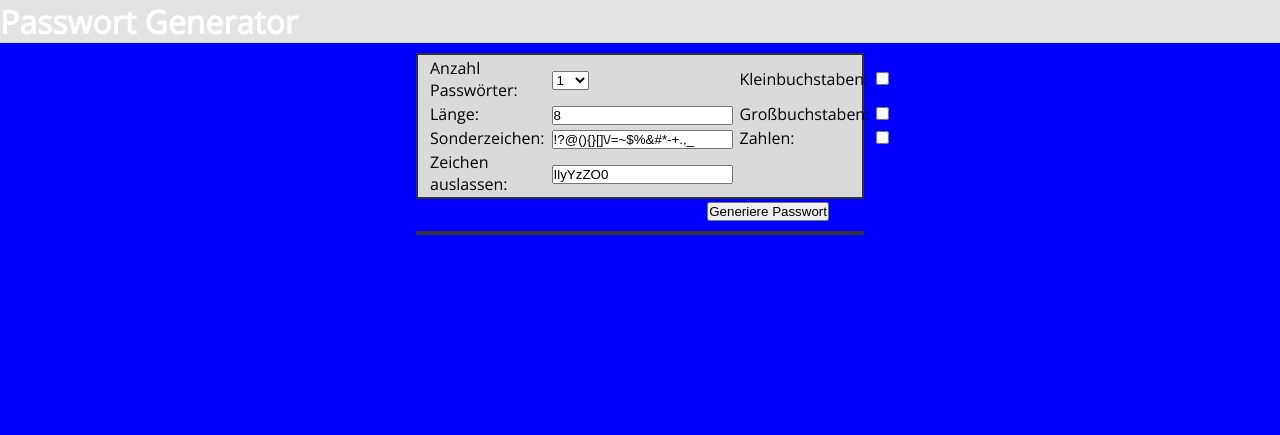
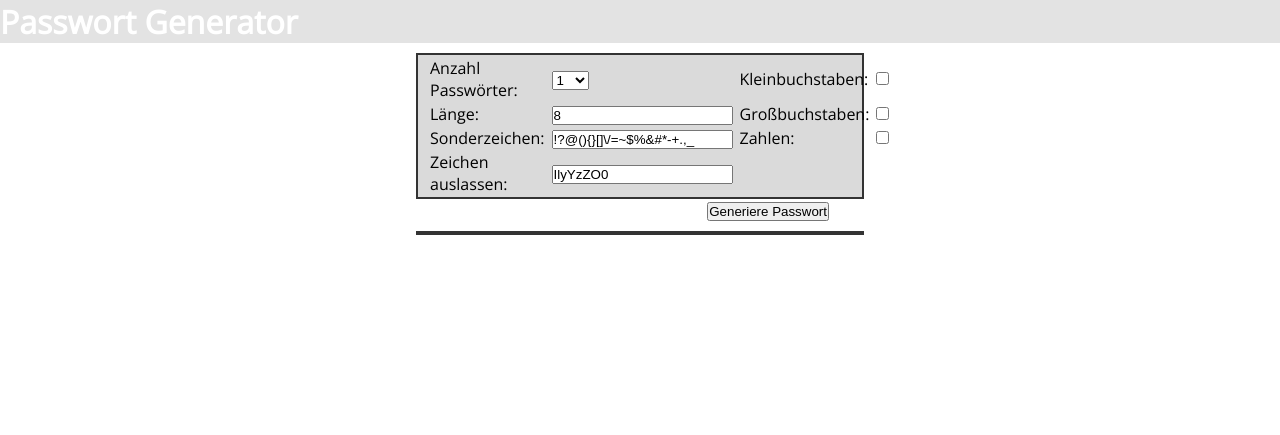
Before and after one commit to Yesnaja/PW-Gen, a PHP site: page / in a window 1280 px wide. Shown: the top 435 px of the page. Run offline with PHP 8.4, Linux system fonts and the light colour scheme; some libraries are stand-ins or nearby versions.

Commit message:
Changed Background Color
Now it's normal again

```diff
--- a/design.css
+++ b/design.css
@@ -3,7 +3,7 @@
 	padding: 0;
 }
 body {
-	background-color: blue;
+	background-color: E3E3E3;
 	font-family: 'Open Sans', sans-serif;
 }
 h1{
```
